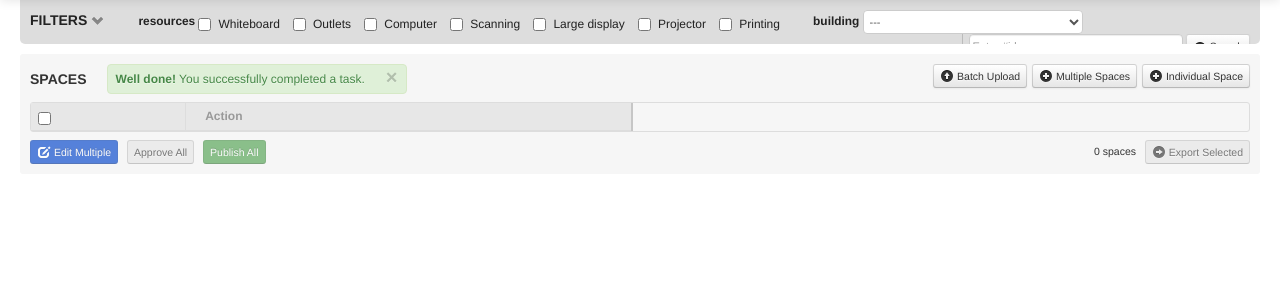
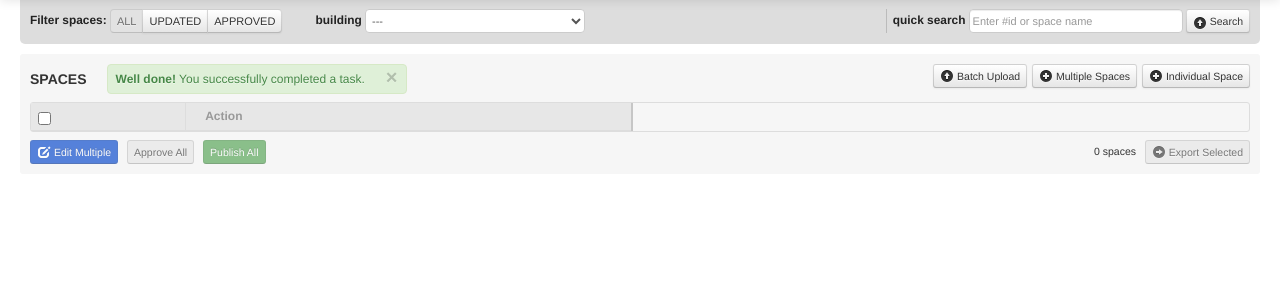
Before and after one commit to uw-it-aca/spacescout_admin, a Django app: template templates/spaces.html in a window 1280 px wide. Shown: the part 41-341 px from the top of the page. Run offline with Django 3.2, Linux system fonts and the light colour scheme; the template is opened without the code that fills it, so the values that code supplies are empty; style sheets or scripts are compiled from the project's sources; some libraries are stand-ins or nearby versions.

Commit message:
template and styling for filter by widget

```diff
--- a/templates/spaces.html
+++ b/templates/spaces.html
@@ -6,30 +6,13 @@
 <div id="filter_block">
     <div style="padding:10px;color:#222;">
         <div class="clearfix">
-            <h5 style="margin-top:0;display:inline-block; margin:0;">FILTERS <a href="#" id="filter_block_button" class="dropdown"><i class="icon-chevron-down" style="opacity:.5;"></i></a></h5>
-            <div style="display:inline-block; margin-left:30px;">
-                <h6 style="display:inline-block;margin:0;">resources</h6>
-                <label class="checkbox inline" for="has_whiteboards">
-                  <input type="checkbox" id="has_whiteboards" name="equipment" value="has_whiteboards"> Whiteboard
-                </label>
-                <label class="checkbox inline" for="has_outlets">
-                  <input type="checkbox" id="has_outlets" name="equipment" value="has_outlets"> Outlets
-                </label>
-                <label class="checkbox inline" for="has_computers">
-                  <input type="checkbox" id="has_computers" name="equipment" value="has_computers"> Computer
-                </label>
-                <label class="checkbox inline" for="has_scanner">
-                  <input type="checkbox" id="has_scanner" name="equipment" value="has_scanner"> Scanning
-                </label>
-                <label class="checkbox inline" for="has_displays">
-                  <input type="checkbox" id="has_displays" name="equipment" value="has_displays"> Large display
-                </label>
-                <label class="checkbox inline" for="has_projector">
-                  <input type="checkbox" id="has_projector" name="equipment" value="has_projector"> Projector
-                </label>
-                <label class="checkbox inline" for="has_printing">
-                  <input type="checkbox" id="has_printing" name="equipment" value="has_printing"> Printing
-                </label>
+            <div style="display:inline-block;">
+                <h6 style="display:inline-block;margin:0;">Filter spaces:</h6>
+                <div class="btn-group">
+                  <button class="btn btn-mini" disabled="disabled">ALL</button>
+                  <button class="btn btn-mini">UPDATED</button>
+                  <button class="btn btn-mini">APPROVED</button>
+                </div>
             </div>
             <div style="display:inline-block; margin-left:30px;">
                 <h6 style="display:inline-block;margin:0;">building</h6>
@@ -168,12 +151,11 @@
             </div>
 
             <div style="display:inline-block; border-left:solid 1px #bbb; padding-left:6px;" class="pull-right">
+                <h6 style="display:inline-block;margin:0;">quick search</h6>
                 <input id="search_single_spot_input" type="text" placeholder="Enter #id or space name" style="margin:0; font-size:11px; padding: 1px 3px;" data-provide="typeahead" data-items="10" data-source="[{% for space in spots %}{% if forloop.last %}&quot;{{space.id}} - {{space.name}}&quot;{% else %}&quot;{{space.id}} - {{space.name}}&quot;,{% endif %}{% endfor %}]">&nbsp;<a href="#" id="search_single_spot_button" class="btn btn-mini"><i class="icon-circle-arrow-up"></i> Search</a>
             </div>
 
         </div>
-
-        <div style="margin-top:30px;">You're going to be an interesting companion, Mr. Data. I can't. As much as I care about you, my first duty is to the ship. When has justice ever been as simple as a rule book? In all trust, there is the possibility for betrayal. Shields up! Rrrrred alert! Fate protects fools, little children and ships named Enterprise. Your head is not an artifact! Captain, why we are we out here chasing comets? Besides, you look good in a dress. We have a saboteur aboard. That might've been one of the shortest assignments in the history of Starfleet. Fear is the true enemy, the only enemy.</div>
 
     </div>
 </div>
@@ -230,7 +212,7 @@
                                         {% if "Area" in space|lookup:key %}
                                         <td id=""><div class="col-{{ key }}"><a href="/space/{{ space.id }}">{{ space|lookup:key }}</a> <span class="label">Updated</span></div></td>
                                         {% elif "Lounge" in space|lookup:key %}
-                                        <td id=""><div class="col-{{ key }}" ><a href="/space/{{ space.id }}">{{ space|lookup:key }}</a> <span class="label label-warning">Ready</span></div></td>
+                                        <td id=""><div class="col-{{ key }}" ><a href="/space/{{ space.id }}">{{ space|lookup:key }}</a> <span class="label label-warning">Approved</span></div></td>
                                         {% else %}
                                         <td id=""><div class="col-{{ key }}" ><a href="/space/{{ space.id }}">{{ space|lookup:key }}</a></div></td>
                                         {% endif %}
```
